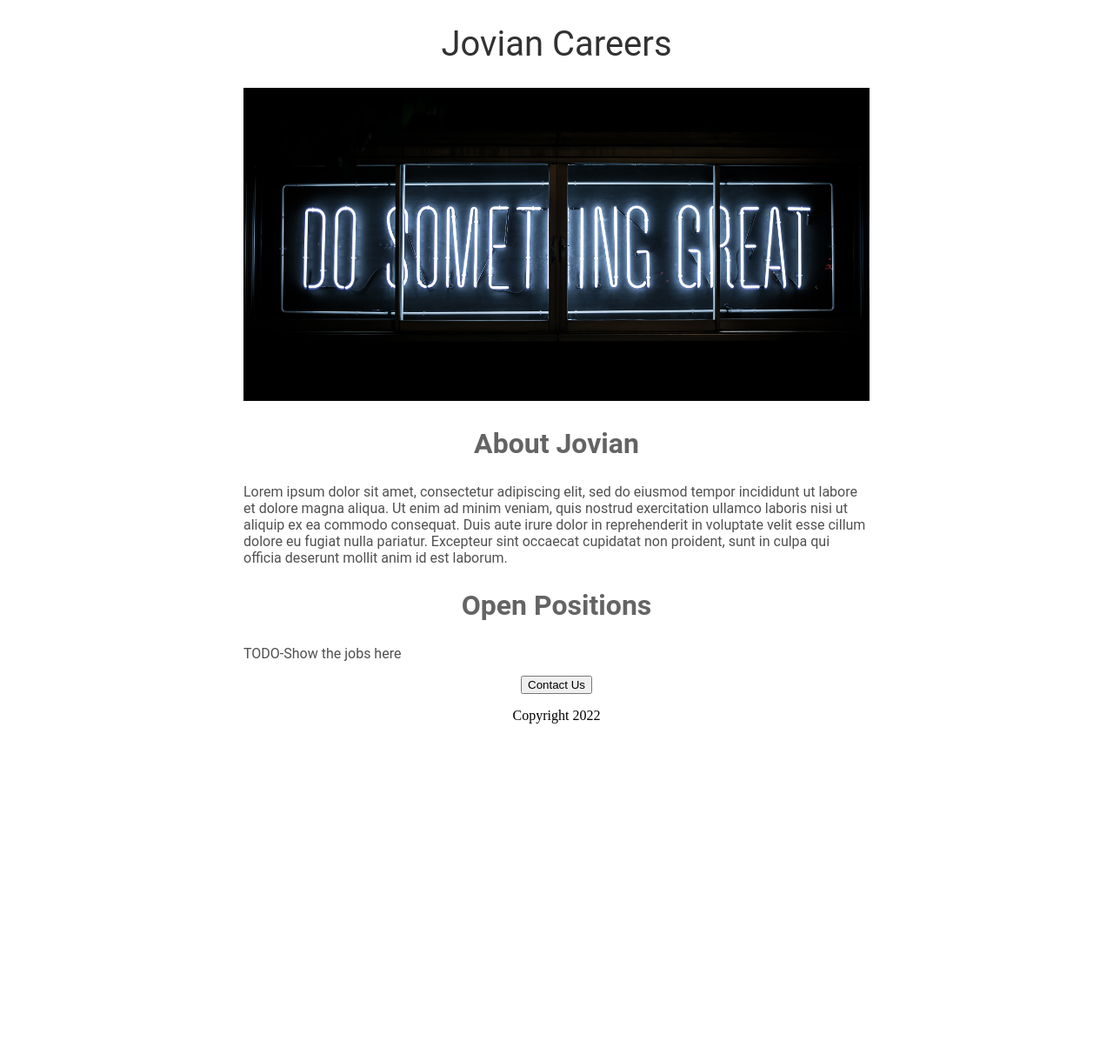
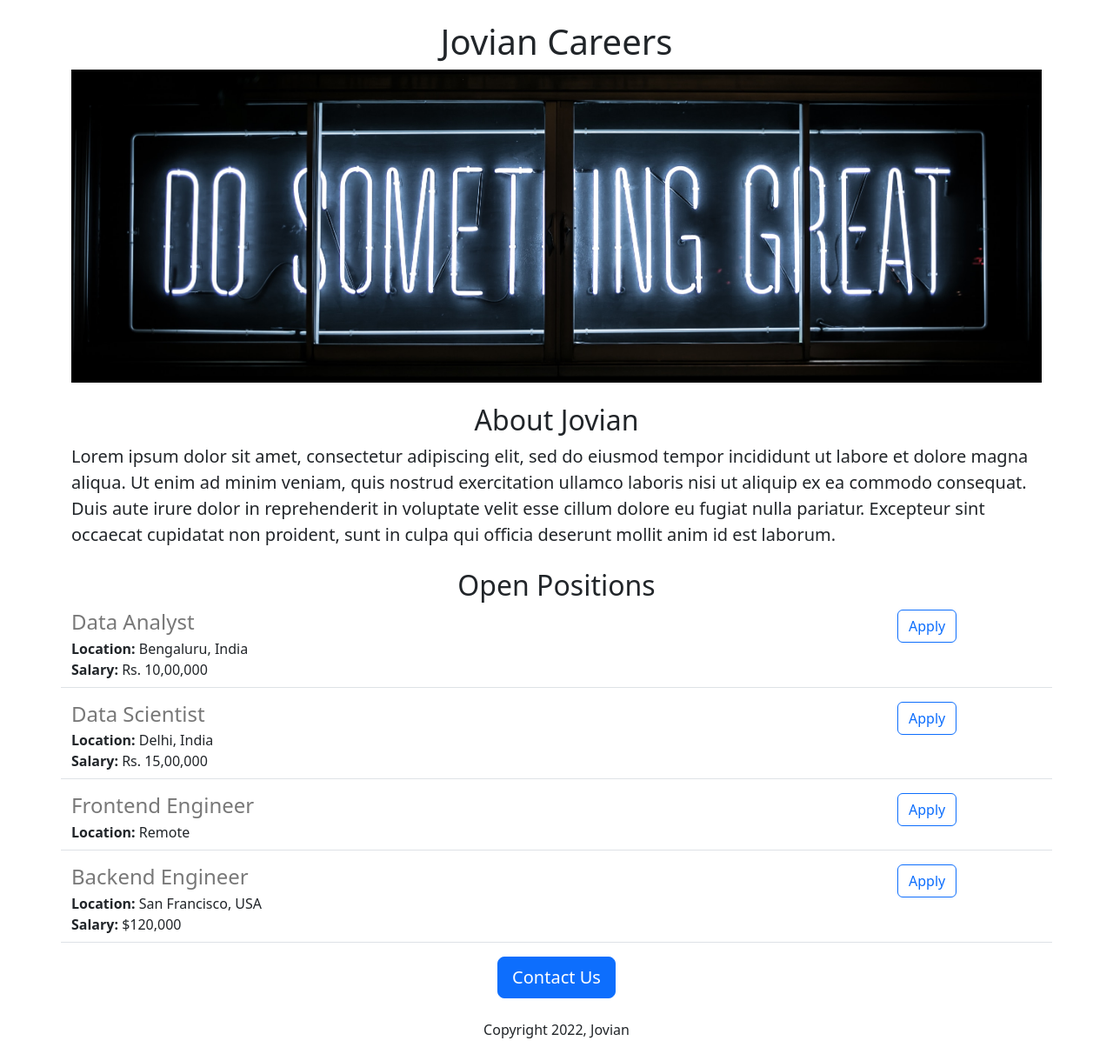
Before and after one commit to itdili65/Jovian-careers-website, a Flask app: page / in a window 1280 px wide. Shown: the whole page at 87% size. Before the commit the page ends 832 px from the top, so only its background shows below. Run offline with Flask 3, Linux system fonts and the light colour scheme.

Commit message:
add dynamic data and api route

```diff
--- a/app.py
+++ b/app.py
@@ -1,10 +1,41 @@
-from flask import Flask, render_template
+from flask import Flask, render_template, jsonify
 
 app = Flask(__name__)
 
+JOBS = [
+  {
+    'id': 1,
+    'title': 'Data Analyst',
+    'location': 'Bengaluru, India',
+    'salary': 'Rs. 10,00,000'
+  },
+  {
+    'id': 2,
+    'title': 'Data Scientist',
+    'location': 'Delhi, India',
+    'salary': 'Rs. 15,00,000'
+  },
+  {
+    'id': 3,
+    'title': 'Frontend Engineer',
+    'location': 'Remote'
+
+  },
+  {
+    'id': 4,
+    'title': 'Backend Engineer',
+    'location': 'San Francisco, USA',
+    'salary': '$120,000'
+  }
+]
+
 @app.route("/")
 def hello_world():
-    return render_template('home.html')
+    return render_template('home.html', jobs=JOBS)
+
+@app.route("/api/jobs")
+def list_jobs():
+  return jsonify(JOBS)
 
 if __name__ == "__main__":
   app.run(host='0.0.0.0', debug = True)
--- a/templates/home.html
+++ b/templates/home.html
@@ -4,56 +4,38 @@
     <title>
       Jovian careers
     </title>
+    <meta charset="utf-8">
+    <meta name="viewport" content="width=device-width, initial-scale=1">
+     <link href="https://cdn.jsdelivr.net/npm/bootstrap@5.3.2/dist/css/bootstrap.min.css" rel="stylesheet" integrity="sha384-T3c6CoIi6uLrA9TneNEoa7RxnatzjcDSCmG1MXxSR1GAsXEV/Dwwykc2MPK8M2HN" crossorigin="anonymous">
     <style>
-      h1{
-        font-size: 40px;
-        font-family: Roboto;
-        font-weight: normal;
-        color: rgb(50,50,50);
-        text-align: center;
+      #banner{
+        height: 360px;
+        width: 100%;
+        object-fit: cover;
       }
+    </style>
 
-      #banner{
-        width: 100%;
-        height: 360px;
-        object-fit: cover;
-        font-weight: normal;
-      }
+  </head>
+  <body>
+    <div class = "container">
 
-      h2{
-        font-family: Roboto;
-        font-size: 32px;
-        color: rgb(100, 100, 100);
-        text-align: center;
-      }
-
-      .bodytext{
-        font-family: Roboto;
-        color: rgb(80, 80, 80);
-      }
-      #container{
-        max-width: 720px;
-        margin: 0 auto;
-      }
+      <h1 class = "text-center mt-2 mt-4">Jovian Careers</h1>
+      <img class = "img-fluid" id = "banner" src ="https://075dc68a-4582-48f9-87fe-6e581f5d26cf-00-e5qjpbi8r73x.riker.repl.co/static/banner.jpg">
+      <h2 class = "text-center mt-2 mt-4">About Jovian</h2>
+      <p class = "lead">
+        Lorem ipsum dolor sit amet, consectetur adipiscing elit, sed do eiusmod tempor incididunt ut labore et dolore magna aliqua. Ut enim ad minim veniam, quis nostrud exercitation ullamco laboris nisi ut aliquip ex ea commodo consequat. Duis aute irure dolor in reprehenderit in voluptate velit esse cillum dolore eu fugiat nulla pariatur. Excepteur sint occaecat cupidatat non proident, sunt in culpa qui officia deserunt mollit anim id est laborum.
+      </p>
+      <h2 class = "text-center mt-2 mt-4">Open Positions</h2>
+      <div>
+        {% for job in jobs %}
+          {%include "jobitem.html"%}
+        {% endfor %}
 
 
-
-    </style>
-  </head>
-  <body>
-    <div id="container">
-
-      <h1>Jovian Careers</h1>
-      <img id = "banner" src ="https://075dc68a-4582-48f9-87fe-6e581f5d26cf-00-e5qjpbi8r73x.riker.repl.co/static/banner.jpg">
-      <h2>About Jovian</h2>
-      <p class = "bodytext">
-        Lorem ipsum dolor sit amet, consectetur adipiscing elit, sed do eiusmod tempor incididunt ut labore et dolore magna aliqua. Ut enim ad minim veniam, quis nostrud exercitation ullamco laboris nisi ut aliquip ex ea commodo consequat. Duis aute irure dolor in reprehenderit in voluptate velit esse cillum dolore eu fugiat nulla pariatur. Excepteur sint occaecat cupidatat non proident, sunt in culpa qui officia deserunt mollit anim id est laborum.
-      </p>
-      <h2>Open Positions</h2>
-      <p class = "bodytext">TODO-Show the jobs here</p>
-      <div style="text-align:center;">
-        <button>Contact Us</button>
-        <p>Copyright 2022</p>
+      </div>
+      <div class = "text-center">
+        <button class ="btn btn-primary btn-lg">Contact Us</button>
+        <p class="mt-4">Copyright 2022, Jovian</p>
       </div>
 
     </div>
--- /dev/null
+++ b/templates/jobitem.html
@@ -0,0 +1,16 @@
+<div class = "border-bottom row" style ="margin-bottom: 16px; padding-bottom:8px;">
+  <div class ="col-10">
+    <h4 style = "color: rgb(120,120,120); margin-bottom: 4px;"> {{job['title']}} </h4>
+    <div>
+      <b>Location: </b>{{job['location']}}
+    </div>
+    {% if 'salary' in job %}
+    <div>
+      <b>Salary: </b>{{job['salary']}}
+    </div>
+    {% endif %}
+  </div>
+  <div class = "col-2">
+    <button type="button" class="btn btn-outline-primary">Apply</button>
+  </div>
+</div>
```
